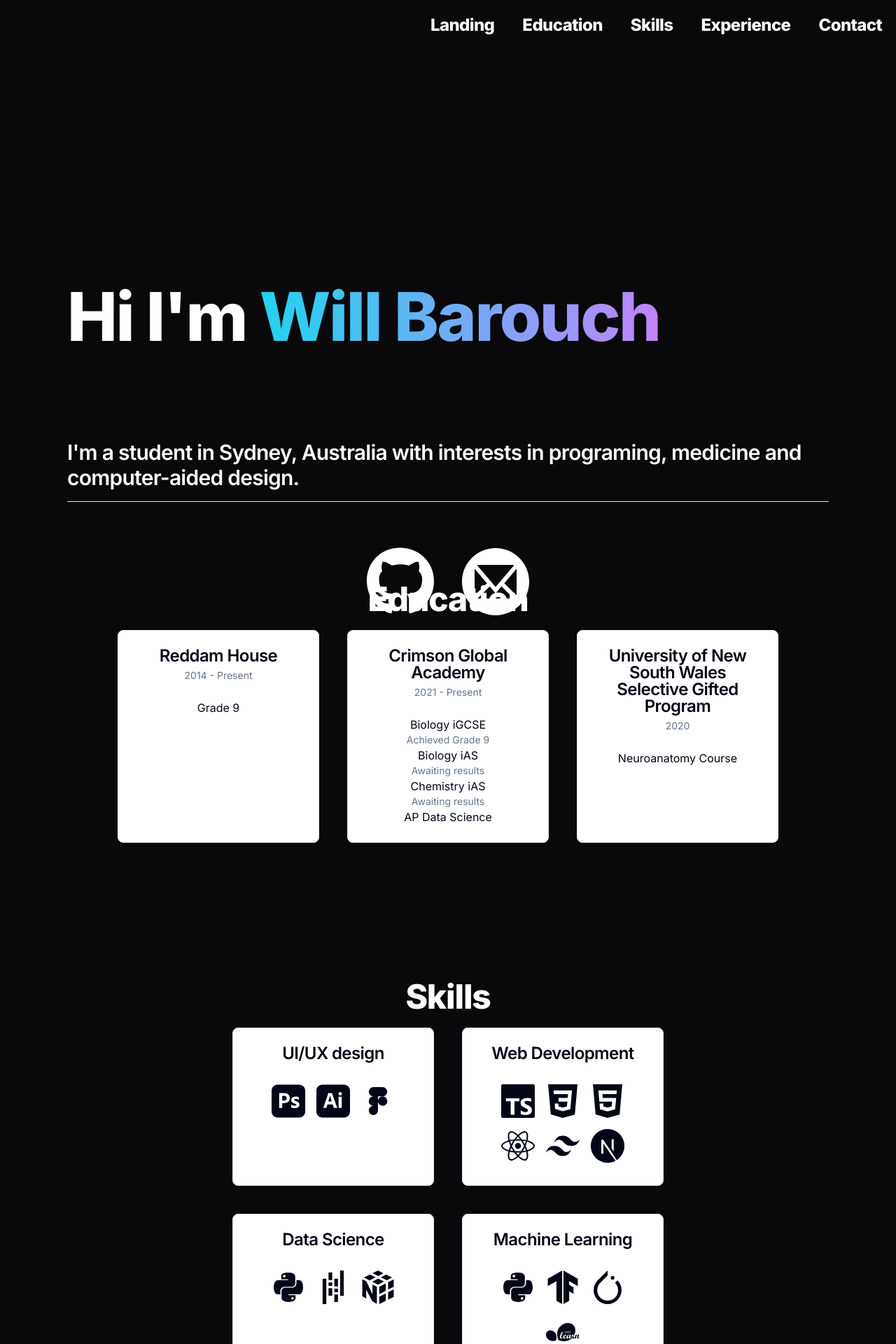
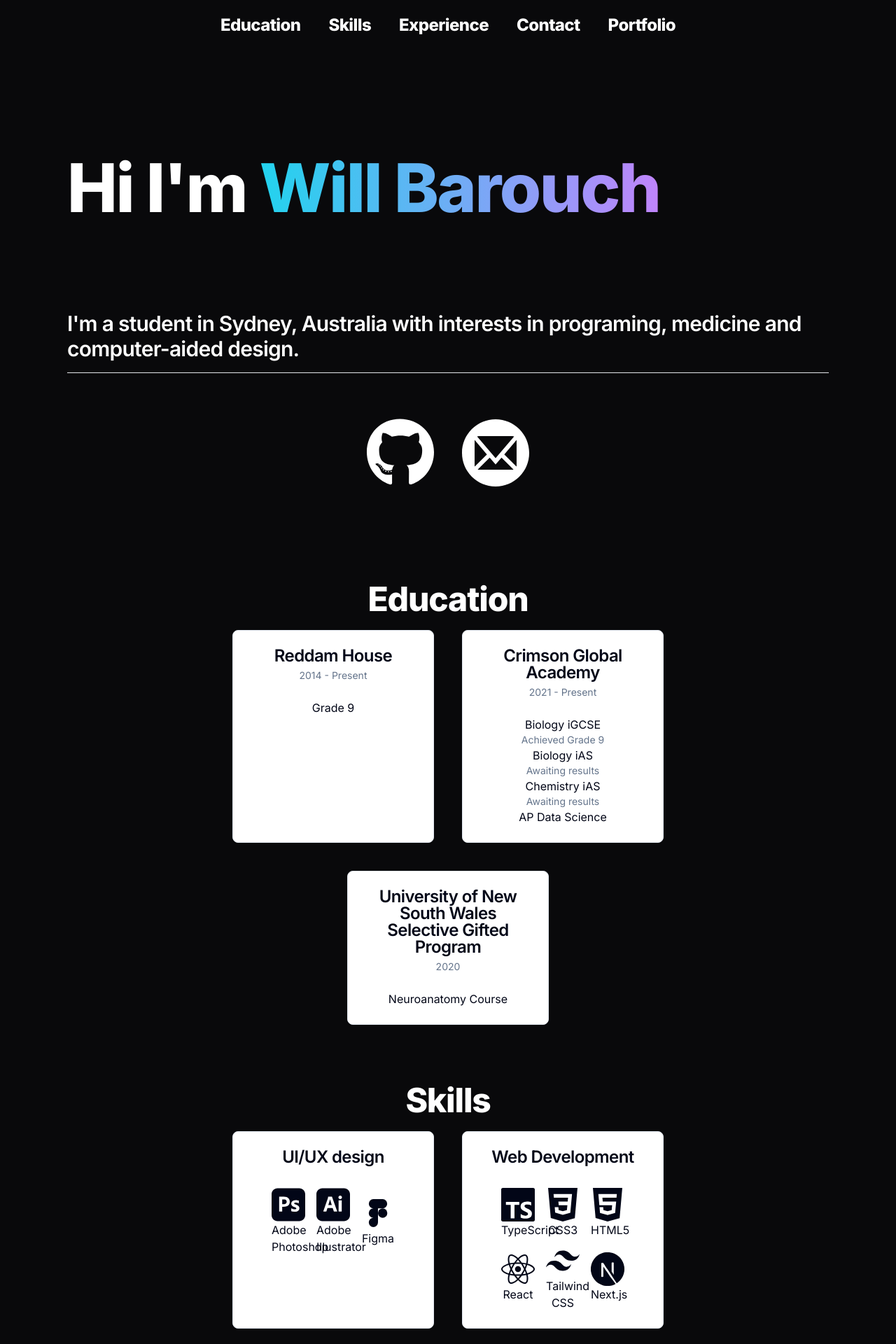
Before and after one commit to WillBarouch/WillBarouch.github.io, a Next.js app: page / in a window 1280 px wide. Shown: the top 1920 px of the page at 70% size. Built offline with nearby package versions, Linux system fonts and the light colour scheme.

Commit message:
Refactor section to component

```diff
--- a/app/layout.tsx
+++ b/app/layout.tsx
@@ -17,8 +17,9 @@ export default function RootLayout({
 }) {
   return (
     <html lang="en">
-      <body className={inter.className}>{children}
-              <Analytics />
+      <body className={inter.className}>
+          {children}
+          <Analytics />
       </body>
     </html>
   )
--- a/app/page.tsx
+++ b/app/page.tsx
@@ -36,6 +36,7 @@ import {
 import Link from 'next/link';
 import Header from '@/components/ui/Header';
 import Nav from '@/components/ui/Nav';
+import Section from '@/components/ui/Section';
 
 
 export default function Index() {
@@ -45,7 +46,7 @@ export default function Index() {
 
     <Nav />
 
-    <section className={"h-screen pt-96"} id="Landing">
+    <section className={"h-screen pt-[25vh]"} id="landing">
 
     <Header />
     <h2 className="scroll-m-20 border-b py-4 text-3xl font-semibold tracking-tight transition-colors mt-28 justify-around">
@@ -76,16 +77,8 @@ export default function Index() {
     </div>
     </section>
 
-    <motion.section
-  className="p-8 text-center w-full"
-  id="Education"
-  initial={{ marginRight: "100vw" }}
-  whileInView={{ marginRight: 0 }}
-  transition={{ duration: 1}} // Increase the duration to slow down the animation
->
-        <h2 className={`scroll-m-20 text-4xl font-extrabold tracking-tight lg:text-5xl`}>
-            Education
-        </h2>
+
+    <Section id="Education">
         <div className="flex flex-auto w-full flex-wrap justify-center">
             <Card>
                 <CardHeader >
@@ -121,14 +114,9 @@ export default function Index() {
                 </CardContent>
             </Card>
         </div>
-    </motion.section>
+    </Section>
 
-    <motion.section className="mt-28 p-8 text-center" id="Skills">
-        <h2 className="scroll-m-20 text-4xl font-extrabold tracking-tight lg:text-5xl">
-            Skills
-        </h2>
-        <div className="flex flex-auto w-full mx-auto lg:w-[95%] xl:w-[92%] 2xl:w-[60%] flex-wrap justify-center">
-
+    <Section id={"Skills"}>
         <Card>
           <CardHeader>
             <CardTitle>UI/UX design</CardTitle>
@@ -212,15 +200,9 @@ export default function Index() {
             </div>
           </CardFooter>
         </Card>
+    </Section>
 
-
-        </div>
-    </motion.section>
-
-    <section className="mt-28 p-8 text-center" id="Experience">
-        <h2 className="scroll-m-20 text-4xl font-extrabold tracking-tight lg:text-5xl">
-            Experience
-        </h2>
+    <Section id="Experience">
         <div className="flex flex-auto w-full flex-wrap justify-center">
             <Card>
                 <CardHeader >
@@ -254,18 +236,13 @@ export default function Index() {
                 </CardContent>
             </Card>
         </div>
-    </section>
+    </Section>
 
-    <section className="mt-28 p-8 text-center" id="Contact">
-        <h2 className="scroll-m-20 text-4xl font-extrabold tracking-tight lg:text-5xl">
-            Contact
-        </h2>
+    <Section id="Contact">
         <h3 className="scroll-m-20 text-3xl font-semibold tracking-tight transition-colors mt-5">Mobile: +61 403 359 219</h3>
         <h3 className="scroll-m-20 text-3xl font-semibold tracking-tight transition-colors">Email: <a href="mailto:willbarouch@gmail.com" className="underline"> willbarouch@gmail.com </a></h3>
-    </section>
-
+    </Section>
   <ScrollDownIndicator />
-
-    </main>
+</main>
   )
 }
--- a/components/ui/IconTooltip.tsx
+++ b/components/ui/IconTooltip.tsx
@@ -5,21 +5,14 @@ import {
   TooltipProvider,
   TooltipTrigger
 } from "@/components/ui/tooltip"
+import {motion} from "framer-motion";
 
 // @ts-ignore
 const IconTooltip = ({ icon: IconComponent, tooltipText }) => (
-  <TooltipProvider delayDuration={100}>
-    <Tooltip>
-      <TooltipTrigger>
-        <div className="m-2 w-12">
-          <IconComponent className="w-full h-full" />
-        </div>
-      </TooltipTrigger>
-      <TooltipContent side="bottom">
-        <p>{tooltipText}</p>
-      </TooltipContent>
-    </Tooltip>
-  </TooltipProvider>
+    <motion.div className="m-2 w-12" initial={{marginBottom: "0px"}} whileHover={{marginBottom: "2rem"}}>
+      <IconComponent className="w-full h-full" />
+      <p>{tooltipText}</p>
+    </motion.div>
 );
 
 export default IconTooltip;
--- a/components/ui/Nav.tsx
+++ b/components/ui/Nav.tsx
@@ -1,20 +1,21 @@
 'use client';
 import React, { useState } from 'react';
+import { motion } from 'framer-motion';
 
 export default function Nav() {
 
-    const links = [ "Landing", "Education", "Skills", "Experience", "Contact" ];
+    const links = ["Education", "Skills", "Experience", "Contact", "Portfolio" ];
 
     return (
-        <div className={"flex flex-row fixed bg-zinc-950 w-full justify-end"}>
+        <nav className={"flex flex-row fixed bg-zinc-950 w-full justify-center"}>
             {links.map((link, i) => (
                 <a
                    className={"text-2xl font-extrabold tracking-tight m-5 text-left"}
-                   key={i} href={`#${link}`}
+                   key={i} href={(link == "Portfolio" ? "/" : "#" ) + link.toLowerCase()}
                 >
                     {link}
                 </a>
             ))}
-        </div>
+        </nav>
     )
 }
--- /dev/null
+++ b/components/ui/Section.tsx
@@ -0,0 +1,23 @@
+import { motion } from "framer-motion";
+import { Children } from "react";
+
+export default function Section({ children, id }) {
+
+
+    return(
+        <motion.section
+          className="p-8 text-center w-full"
+          id={id.toLowerCase()}
+          initial={{ marginRight: "100vw" }}
+          whileInView={{ marginRight: 0 }}
+          transition={{ duration: 0.7}} // Increase the duration to slow down the animation
+        >
+            <h2 className="scroll-m-20 text-4xl font-extrabold tracking-tight lg:text-5xl">
+                {id}
+            </h2>
+            <div className="flex flex-auto w-full mx-auto lg:w-[95%] xl:w-[92%] 2xl:w-[60%] flex-wrap justify-center">
+                {children}
+            </div>
+        </motion.section>
+    )
+}
--- a/package.json
+++ b/package.json
@@ -28,6 +28,7 @@
     "dotenv": "^16.3.1",
     "eslint": "8.44.0",
     "eslint-config-next": "13.4.9",
+    "framer-motion": "^10.15.0",
     "fs": "^0.0.1-security",
     "lucide-react": "^0.259.0",
     "multer": "^1.4.5-lts.1",
```
Also changed, not shown: 1 other file (tests, documents, lock files or other folders).
